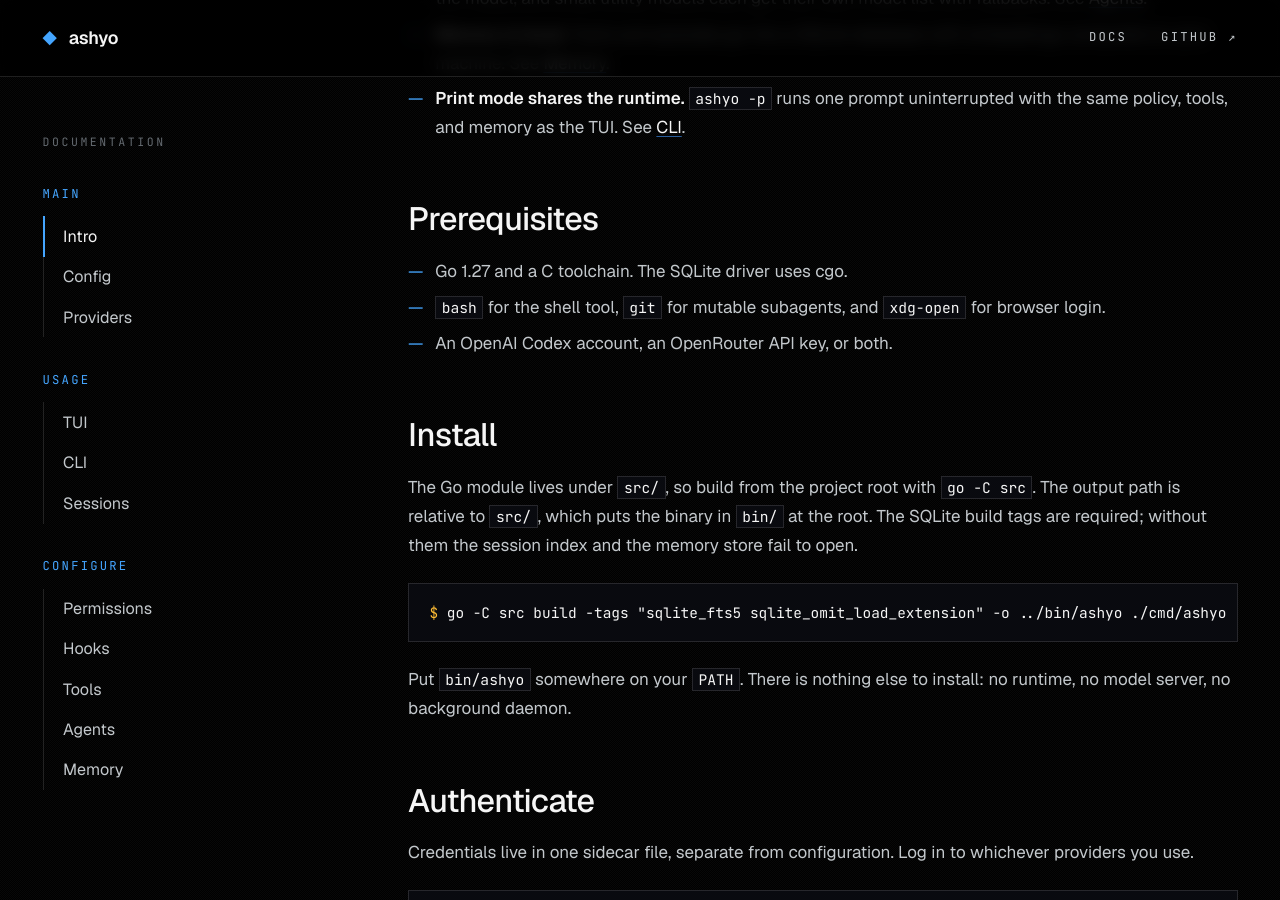
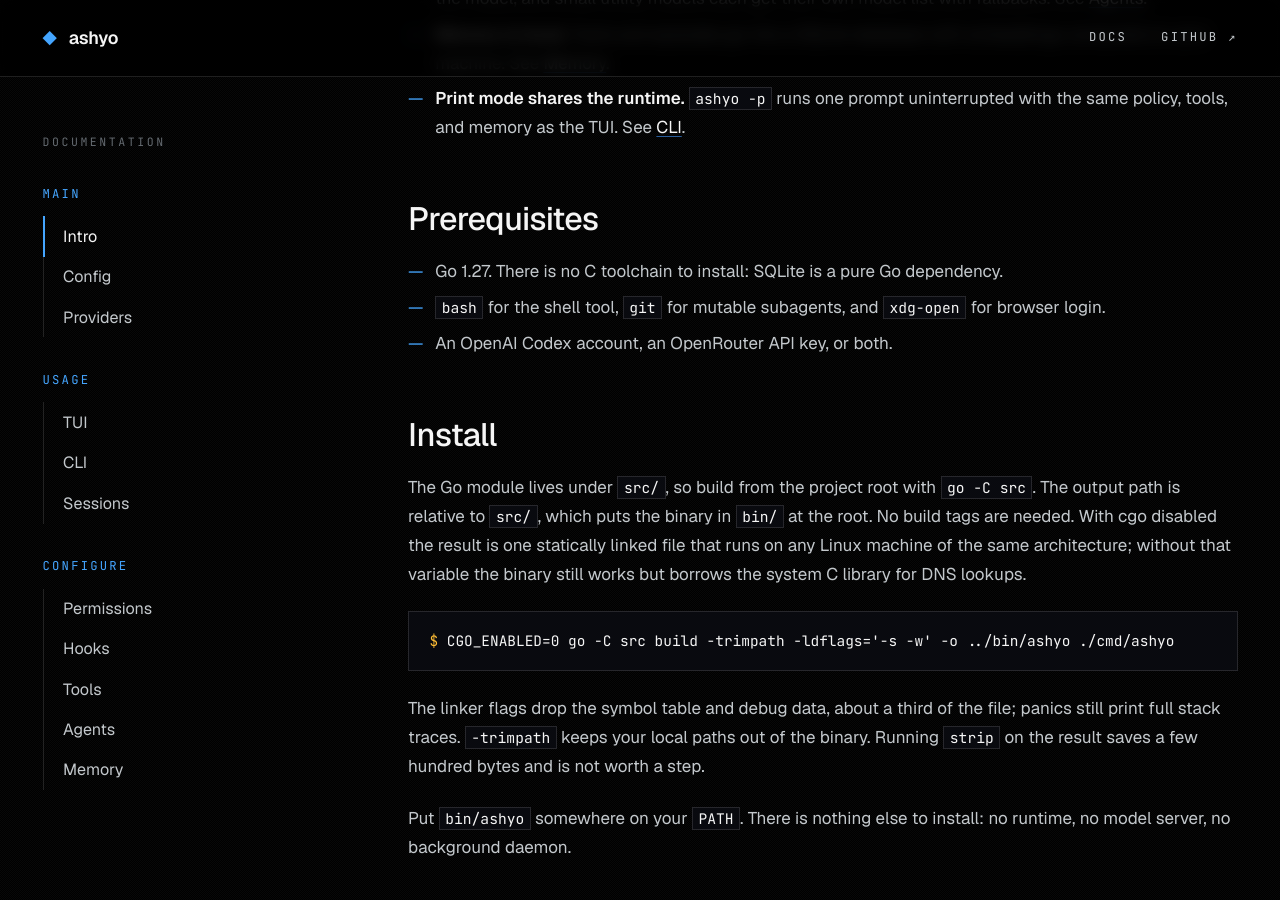
Before and after one commit to ashyo-ai/ashyo-ai.github.io, a Jekyll site: the page built from index.html, in a window 1280 px wide and 900 px high, scrolled down 807 px. Built offline with Jekyll 4.4.1, drawn with Linux system fonts in a browser that asks for light colours.

Commit message:
Say the build needs no C toolchain or tags and yields one static stripped binary

```diff
--- a/index.html
+++ b/index.html
@@ -17,14 +17,15 @@
 
 <h2 id="prerequisites">Prerequisites</h2>
 <ul>
-<li>Go 1.27 and a C toolchain. The SQLite driver uses cgo.</li>
+<li>Go 1.27. There is no C toolchain to install: SQLite is a pure Go dependency.</li>
 <li><code>bash</code> for the shell tool, <code>git</code> for mutable subagents, and <code>xdg-open</code> for browser login.</li>
 <li>An OpenAI Codex account, an OpenRouter API key, or both.</li>
 </ul>
 
 <h2 id="install">Install</h2>
-<p>The Go module lives under <code>src/</code>, so build from the project root with <code>go -C src</code>. The output path is relative to <code>src/</code>, which puts the binary in <code>bin/</code> at the root. The SQLite build tags are required; without them the session index and the memory store fail to open.</p>
-<pre class="terminal"><span class="prompt">$ </span>go -C src build -tags "sqlite_fts5 sqlite_omit_load_extension" -o ../bin/ashyo ./cmd/ashyo</pre>
+<p>The Go module lives under <code>src/</code>, so build from the project root with <code>go -C src</code>. The output path is relative to <code>src/</code>, which puts the binary in <code>bin/</code> at the root. No build tags are needed. With cgo disabled the result is one statically linked file that runs on any Linux machine of the same architecture; without that variable the binary still works but borrows the system C library for DNS lookups.</p>
+<pre class="terminal"><span class="prompt">$ </span>CGO_ENABLED=0 go -C src build -trimpath -ldflags='-s -w' -o ../bin/ashyo ./cmd/ashyo</pre>
+<p>The linker flags drop the symbol table and debug data, about a third of the file; panics still print full stack traces. <code>-trimpath</code> keeps your local paths out of the binary. Running <code>strip</code> on the result saves a few hundred bytes and is not worth a step.</p>
 <p>Put <code>bin/ashyo</code> somewhere on your <code>PATH</code>. There is nothing else to install: no runtime, no model server, no background daemon.</p>
 
 <h2 id="authenticate">Authenticate</h2>
```
